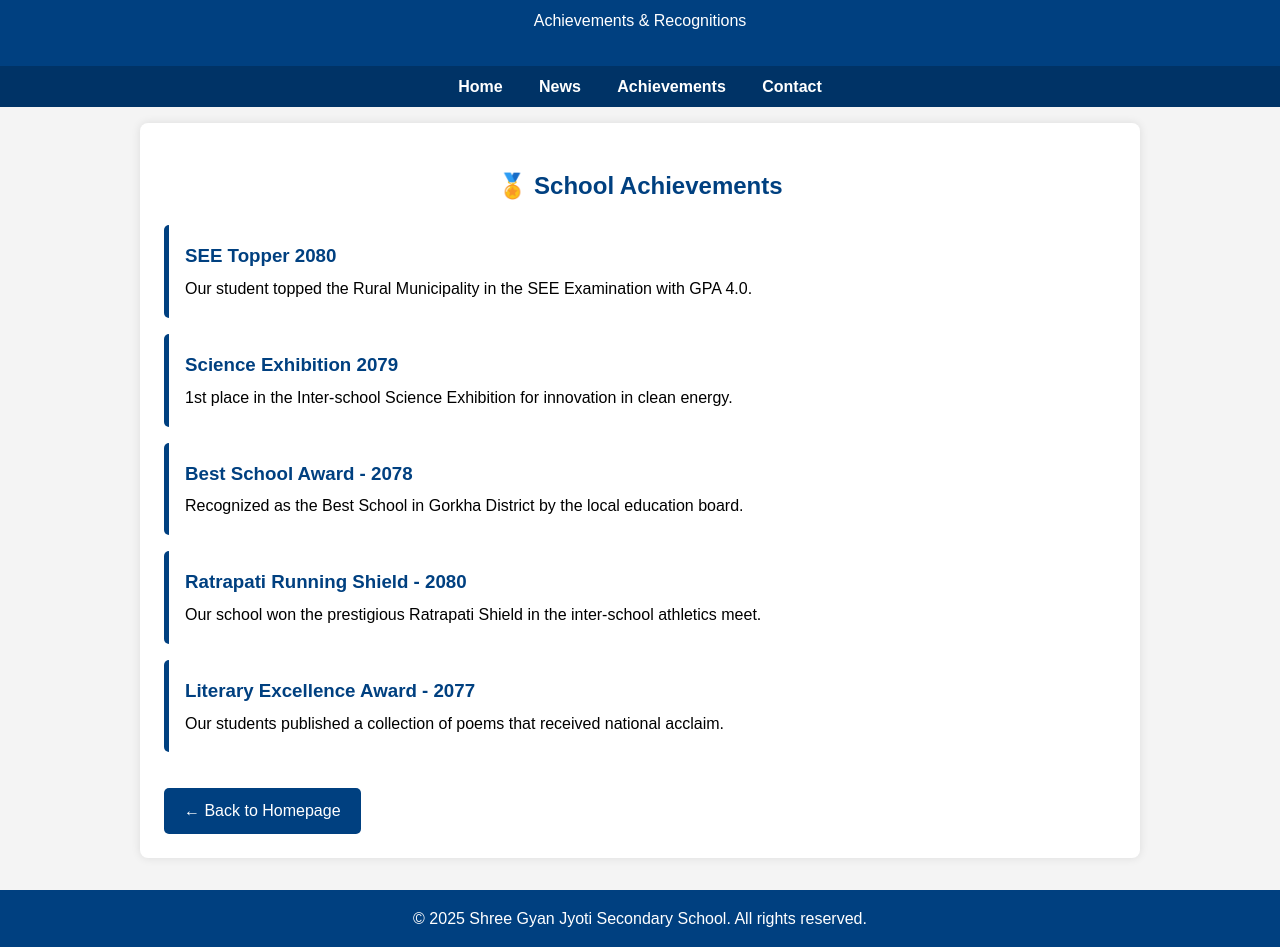
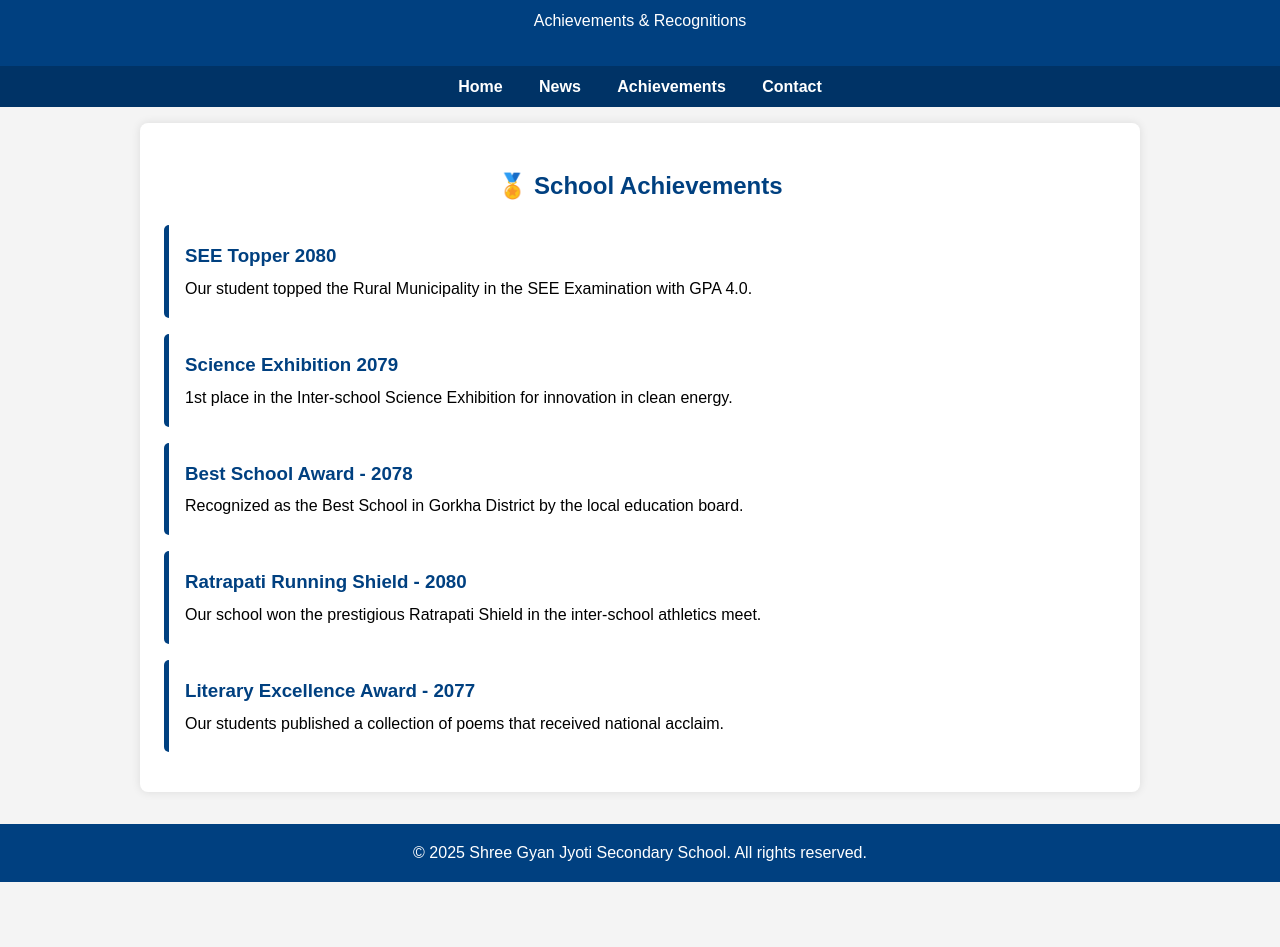
Before and after one commit to Sena201/ShreeGyanJyoti2, a plain HTML site: page achivements.html in a window 1280 px wide. Shown: the part 102-1049 px from the top of the page. After the commit the page ends 984 px from the top, so only its background shows below. Drawn offline with Linux system fonts and the light colour scheme.

Commit message:
Update achivements.html

```diff
--- a/achivements.html
+++ b/achivements.html
@@ -134,7 +134,6 @@
         <p>Our students published a collection of poems that received national acclaim.</p>
       </div>
 
-      <a class="back-button" href="index.html">← Back to Homepage</a>
     </section>
   </main>
 
```
